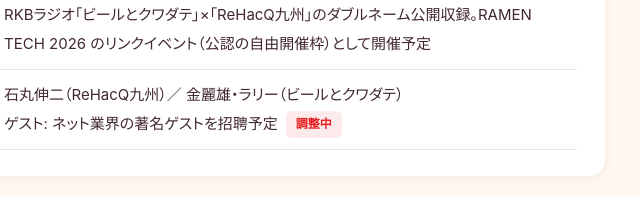
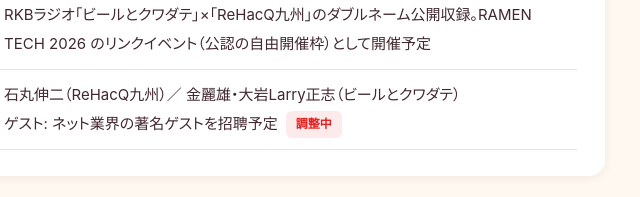
Before and after one commit to ryeoungkim/ramentech-live-recording, a plain HTML site: page index.html in a window 1280 px wide. Shown: the part 735-932 px from the top of the page, 421-1061 px from the left. Drawn offline with Linux system fonts and the light colour scheme.

Commit message:
出演者名を大岩Larry正志に修正

```diff
--- a/index.html
+++ b/index.html
@@ -92,7 +92,7 @@
         <tr><th>日程</th><td>2026年10月7日（水）<span class="tag fix">日程確保済み</span><br><span class="note">RAMEN TECH 2026（10/7〜11）の初日</span></td></tr>
         <tr><th>会場</th><td>アワバー（福岡・スタートアップが集まるバー）<span class="tag tbd">最終確認中</span><br><span class="note">昨年は高島市長 × 小笠原オーナーによる公開イベントの開催実績あり</span></td></tr>
         <tr><th>形式</th><td>RKBラジオ「ビールとクワダテ」×「ReHacQ九州」のダブルネーム公開収録。RAMEN TECH 2026 のリンクイベント（公認の自由開催枠）として開催予定</td></tr>
-        <tr><th>出演</th><td>石丸伸二（ReHacQ九州）／ 金麗雄・ラリー（ビールとクワダテ）<br>ゲスト: ネット業界の著名ゲストを招聘予定<span class="tag tbd">調整中</span></td></tr>
+        <tr><th>出演</th><td>石丸伸二（ReHacQ九州）／ 金麗雄・大岩Larry正志（ビールとクワダテ）<br>ゲスト: ネット業界の著名ゲストを招聘予定<span class="tag tbd">調整中</span></td></tr>
       </table>
     </div>
   </section>
```
